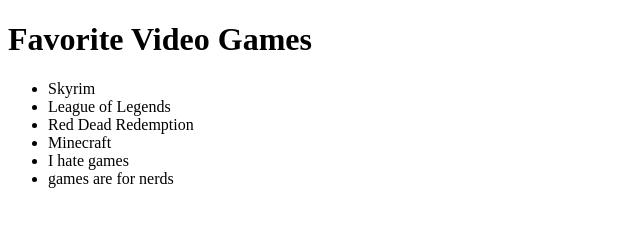
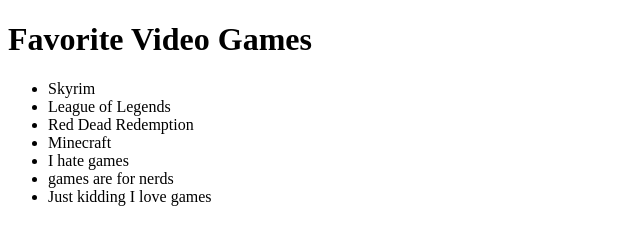
Before and after one commit to dkatina/dual-test, a plain HTML site: page index.html in a window 1280 px wide. Shown: the whole page, without its empty margins (0-640 px from the left). Drawn offline with Linux system fonts and the light colour scheme.

Commit message:
save before pull

```diff
--- a/index.html
+++ b/index.html
@@ -14,6 +14,7 @@
         <li>Minecraft</li>
         <li>I hate games</li>
         <li>games are for nerds</li>
+        <li>Just kidding I love games</li>
     </ul>
 </body>
 </html>
```
